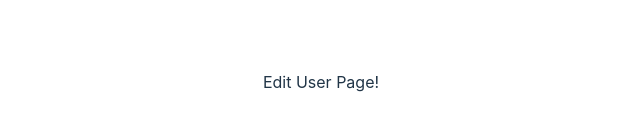
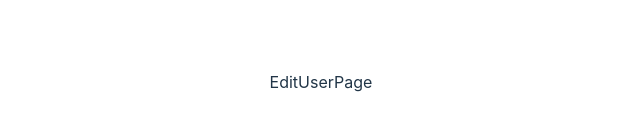
Before and after one commit to cleitoncfs/User-List, a React (Vite) app: page /edit/1 in a window 1280 px wide. Shown: the part 318-448 px from the top of the page, without its empty margins (319-959 px from the left). Built offline with nearby package versions, Linux system fonts and the light colour scheme.

Commit message:
adding crud pages

```diff
--- a/src/App.jsx
+++ b/src/App.jsx
@@ -1,6 +1,9 @@
 import './App.css'
+import { Routes, Route } from 'react-router-dom'
 import UsersPage from './pages/UsersPage/UsersPage'
-import { Routes, Route } from 'react-router-dom'
+import NewUserPage from './pages/NewUserPage/NewUserPage'
+import UserPage from './pages/UserPage/UserPage'
+import EditUserPage from './pages/EditUserPage/EditUserPage'
 
 function App() {
 
@@ -8,9 +11,9 @@ function App() {
 
     <Routes>
       <Route path='/' element={<UsersPage />} />
-      <Route path='/new' element={<div>New User Page!</div>} />
-      <Route path='/:userId' element={<div>Single User Page!</div>} />
-      <Route path='/edit/:userId' element={<div>Edit User Page!</div>} />
+      <Route path='/new' element={<NewUserPage />} />
+      <Route path='/:userId' element={<UserPage />} />
+      <Route path='/edit/:userId' element={<EditUserPage />} />
       <Route path='*' element={<div>404 Page!</div>} />
     </Routes>
 
--- /dev/null
+++ b/src/pages/EditUserPage/EditUserPage.jsx
@@ -0,0 +1,9 @@
+import React from 'react'
+
+function EditUserPage() {
+  return (
+    <div>EditUserPage</div>
+  )
+}
+
+export default EditUserPage
--- /dev/null
+++ b/src/pages/UserPage/UserPage.jsx
@@ -0,0 +1,9 @@
+import React from 'react'
+
+function UserPage() {
+  return (
+    <div>UserPage</div>
+  )
+}
+
+export default UserPage
```
